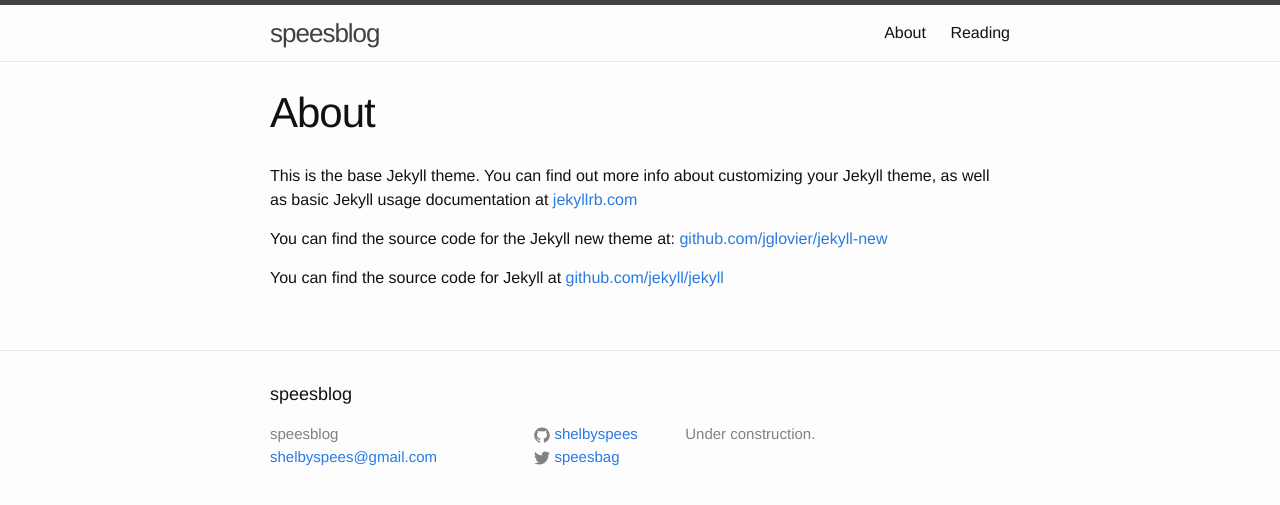
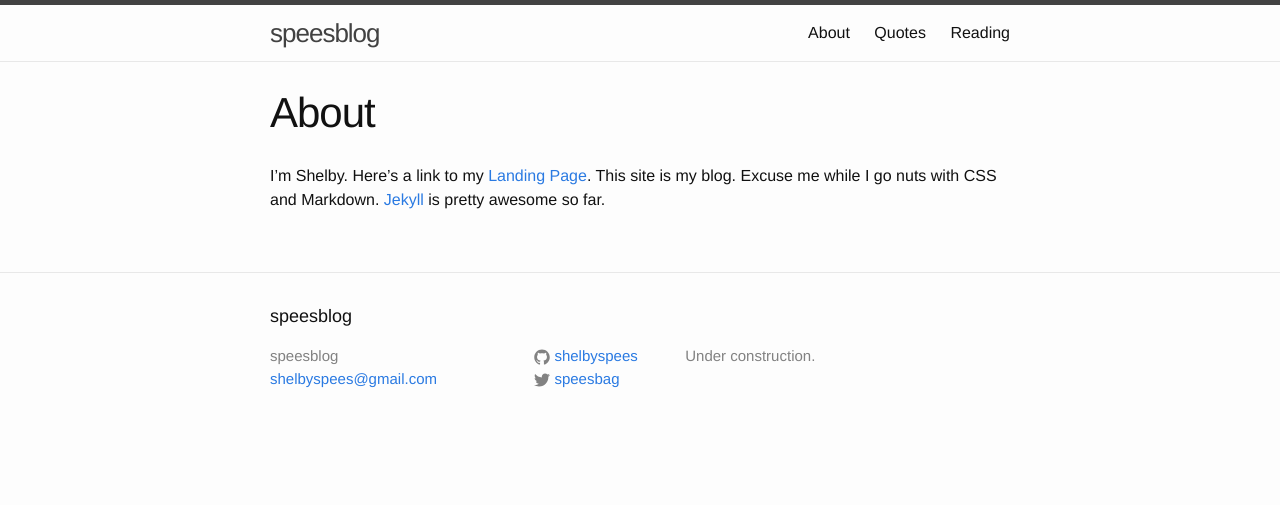
Before and after one commit to shelbyspees/speesblog, a Jekyll site: the page built from about.md, in a window 1280 px wide. Shown: the top 505 px of the page. Built offline with Jekyll 4.4.1, drawn with Linux system fonts in a browser that asks for light colours.

Commit message:
Try to remove extra slash in url

```diff
--- a/_config.yml
+++ b/_config.yml
@@ -3,7 +3,7 @@
 email: shelbyspees@gmail.com
 description: > # this means to ignore newlines until "baseurl:"
   Under construction.
-baseurl: "/speesblog/" # the subpath of your site, e.g. /blog/
+baseurl: "/speesblog" # the subpath of your site, e.g. /blog/
 url: "http://shelbyspees.github.io/speesblog" # the base hostname & protocol for your site
 twitter_username: speesbag
 github_username:  shelbyspees
--- a/_posts/2015-03-09-welcome-to-jekyll.markdown
+++ b/_posts/2015-03-09-welcome-to-jekyll.markdown
@@ -1,8 +1,6 @@
 ---
 layout: post
-title:  "Welcome to Jekyll!"
-date:   2015-03-09 00:03:53
-categories: jekyll update
+title:  Welcome to Jekyll!
 ---
 You’ll find this post in your `_posts` directory. Go ahead and edit it and re-build the site to see your changes. You can rebuild the site in many different ways, but the most common way is to run `jekyll serve --watch`, which launches a web server and auto-regenerates your site when a file is updated.
 
--- a/about.md
+++ b/about.md
@@ -4,8 +4,4 @@
 permalink: /about/
 ---
 
-This is the base Jekyll theme. You can find out more info about customizing your Jekyll theme, as well as basic Jekyll usage documentation at [jekyllrb.com](http://jekyllrb.com/)
-
-You can find the source code for the Jekyll new theme at: [github.com/jglovier/jekyll-new](https://github.com/jglovier/jekyll-new)
-
-You can find the source code for Jekyll at [github.com/jekyll/jekyll](https://github.com/jekyll/jekyll)
+I'm Shelby. Here's a link to my [Landing Page](http://shelbyspees.github.io). This site is my blog. Excuse me while I go nuts with CSS and Markdown. [Jekyll](http://jekyllrb.com/) is pretty awesome so far.
```
Also changed, not shown: _posts/2015-03-09-first-post.md (+0 -2 lines), quotes.md (added, +35 -0 lines).
